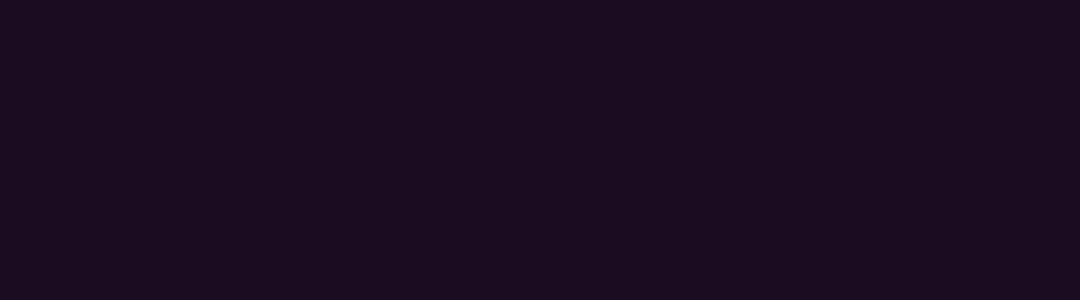
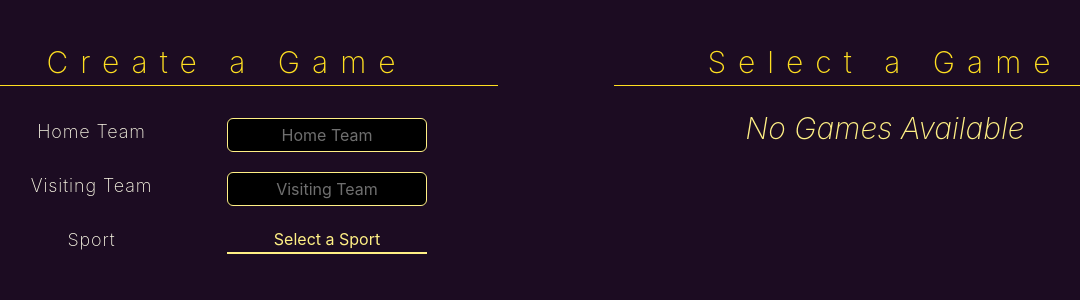
Before and after one commit to JakeRasmusson/cuddly-winner, a React (Vite) app in the folder client/: page / in a window 1280 px wide. Shown: the top 300 px of the page, without its empty margins (84-1164 px from the left). Built offline with nearby package versions, Linux system fonts and the light colour scheme.

Commit message:
Tailwind, new beginnings

```diff
--- a/client/package.json
+++ b/client/package.json
@@ -10,6 +10,7 @@
     "preview": "vite preview"
   },
   "dependencies": {
+    "@tailwindcss/postcss": "^4.0.9",
     "react": "^19.0.0",
     "react-dom": "^19.0.0",
     "react-router-dom": "^7.2.0"
@@ -19,11 +20,14 @@
     "@types/react": "^19.0.8",
     "@types/react-dom": "^19.0.3",
     "@vitejs/plugin-react": "^4.3.4",
+    "autoprefixer": "^10.4.20",
     "eslint": "^9.19.0",
     "eslint-plugin-react": "^7.37.4",
     "eslint-plugin-react-hooks": "^5.0.0",
     "eslint-plugin-react-refresh": "^0.4.18",
     "globals": "^15.14.0",
+    "postcss": "^8.5.3",
+    "tailwindcss": "^4.0.9",
     "vite": "^6.1.0"
   }
 }
--- /dev/null
+++ b/client/postcss.config.js
@@ -0,0 +1,5 @@
+export default {
+    plugins: {
+      "@tailwindcss/postcss": {},
+    },
+  };
--- a/client/src/App.jsx
+++ b/client/src/App.jsx
@@ -3,11 +3,9 @@ import { useState, useEffect, useRef, createContext } from 'react'
 import { Routes, Route, useNavigate, useParams } from 'react-router-dom'
 
 import NotFound from './components/NotFound/NotFound'
-import Home from './components/Home/Home'
+import Home from './pages/Home/Home'
 
 import './App.css'
-
-
 
 const App = () => {
     return (
--- /dev/null
+++ b/client/src/components/CreateGame/CreateGame.jsx
@@ -0,0 +1,37 @@
+import React, { useState } from 'react'
+
+
+const CreateGame = ({ gameList }) => {
+
+
+
+    return (
+
+        <>
+            <div className="flex flex-col w-1/2 p-2">
+                <h1 className="text-[30px] font-extralight tracking-[12px] text-yellow-300 border-b-1">Create a Game</h1>
+                <div className="grid content-center grid-cols-2 gap-y-5 pt-8">
+
+                    <label for="home" className="text-lg text-yellow-50 tracking-wider font-extralight">Home Team</label>
+                    <input type="text" id="home" className="bg-black text-md border border-yellow-200 rounded-md p-1 w-50 text-center outline-none focus:shadow-[0_0_10px_rgb(250,204,21)]" placeholder="Home Team" required />
+
+                    <label for="away" className="text-lg text-yellow-50 tracking-wider font-extralight">Visiting Team</label>
+                    <input type="text" id="home" className="bg-black text-md border border-yellow-200 rounded-md p-1 w-50 text-center outline-none focus:shadow-[0_0_10px_rgb(250,204,21)]" placeholder="Visiting Team" required />
+
+                    <label for="sport" className="text-lg text-yellow-50 tracking-wider font-extralight">Sport</label>
+                    <select id="sport" className="block w-50 text-md text-yellow-200 bg-transparent border-0 border-b-2 border-yellow-200 outline-none appearance-none" style={{textAlignLast: "center"}}>
+                        <option value='' disabled selected>Select a Sport</option>
+                        <option value="basketball">Basketball</option>
+                        <option value="baseball">Baseball</option>
+                        <option value="softball">Softball</option>
+                        <option value="football">Football</option>
+                        <option value="soccer">Soccer</option>
+                    </select>
+                </div>
+            </div>
+        </>
+
+    )
+}
+
+export default CreateGame
--- /dev/null
+++ b/client/src/components/SelectGame/SelectGame.jsx
@@ -0,0 +1,14 @@
+import React, { useState } from 'react'
+
+const SelectGame = ({ gameList }) => {
+    return (
+        <>
+            <div className="flex flex-col w-1/2 p-2">
+                <h1 className="text-[30px] font-extralight tracking-[12px] text-yellow-300 border-b-1">Select a Game</h1>
+                {gameList ? <h3>hi</h3> : <h3 className="text-yellow-200 font-extralight italic py-6 text-3xl">No Games Available</h3>}
+            </div>
+        </>
+    )
+}
+
+export default SelectGame
--- a/client/src/index.css
+++ b/client/src/index.css
@@ -1,3 +1,7 @@
+@import "tailwindcss";
+
+@tailwind utilities;
+
 :root {
   font-family: Inter, system-ui, Avenir, Helvetica, Arial, sans-serif;
   line-height: 1.5;
--- /dev/null
+++ b/client/src/pages/Home/Home.jsx
@@ -0,0 +1,17 @@
+import React, { useState } from 'react'
+
+import CreateGame from '../../components/CreateGame/CreateGame'
+import SelectGame from '../../components/SelectGame/SelectGame'
+
+const Home = ({ gameList }) => {
+    return (
+        <>
+            <div className="flex gap-25">
+                <CreateGame />
+                <SelectGame gameList={gameList}/>
+            </div>
+        </>
+    )
+}
+
+export default Home
```
Also changed, not shown: client/src/components/Home/Home.jsx (deleted, +0 -13 lines), client/src/components/Home/Home.css (deleted), client/src/pages/Editor/Editor.jsx (added), 1 other file (tests, documents, lock files or other folders).
